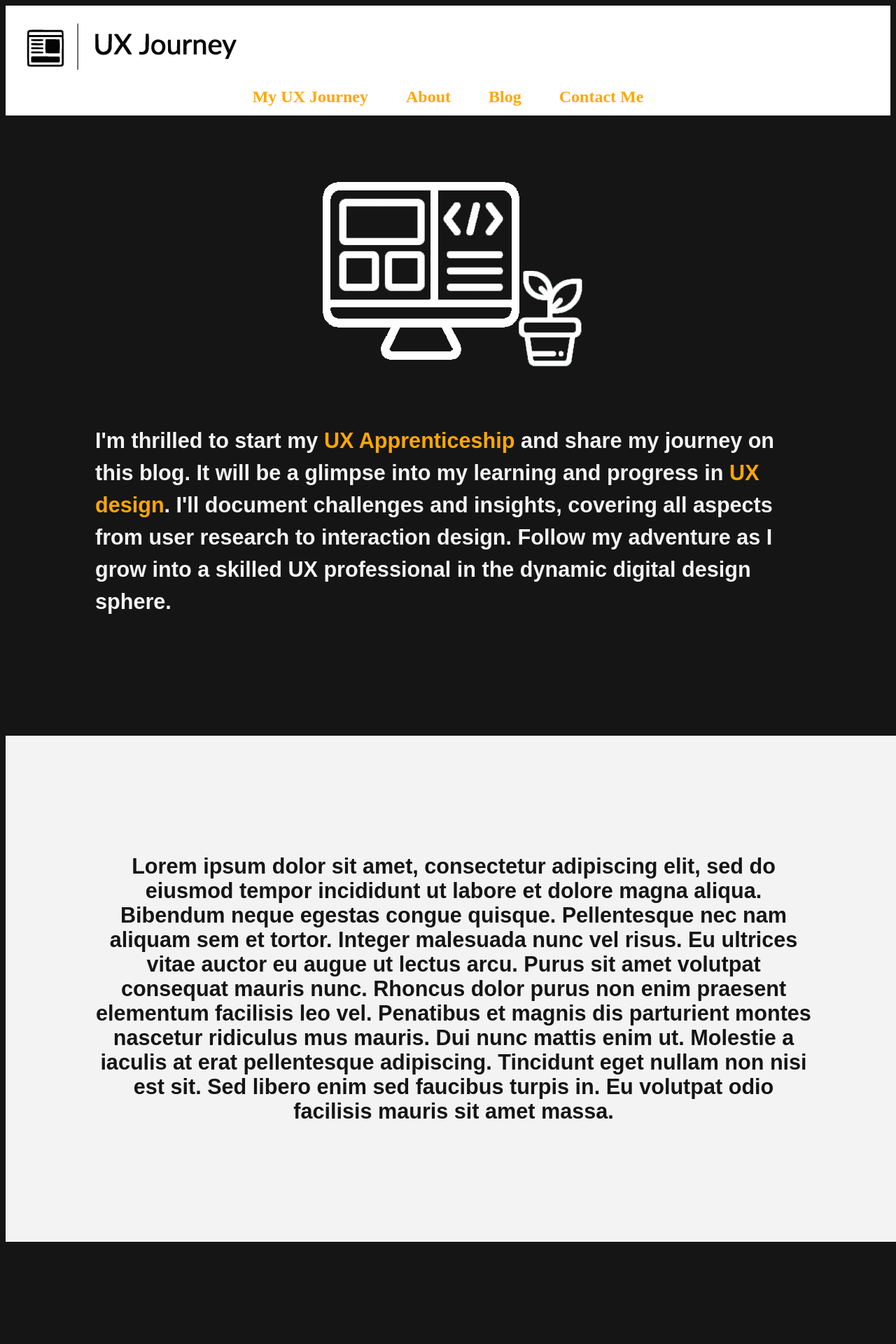
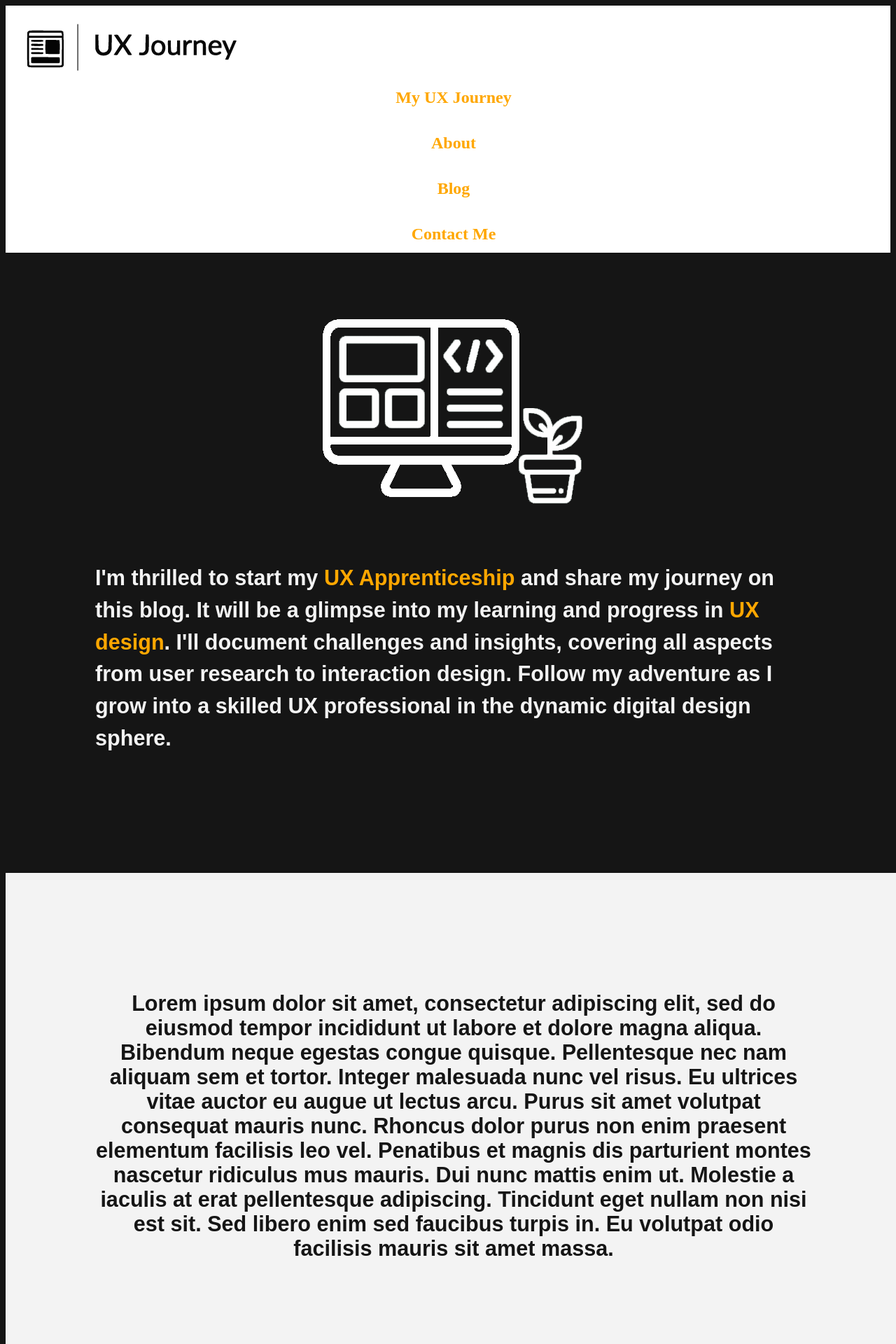
Before and after one commit to myuxjourney/myuxjourney.github.io, a Jekyll site: the page built from index.html, in a window 1280 px wide. Shown: the top 1920 px of the page at 70% size. Built offline with Jekyll 4.4.1, drawn with Linux system fonts in a browser that asks for light colours; nearby versions of some CDN libraries.

Commit message:
small changes

```diff
--- a/_includes/header.html
+++ b/_includes/header.html
@@ -1,11 +1,13 @@
 <header class="site-header">
   <img
     src="/images/uxjourneylogo.png"
-    id="mylogo"
+    class="mylogo"
     href="https://myuxjourney.github.io/"
     alt="UX Journey Logo"
     style="
-      max-height: 68vw;
+      display: grid;
+      max-height: 68vh;
+      max-width: 100vw;
       max-width: 300px;
       padding-left: 30px;
       padding-top: 2%;
--- a/_sass/_base.scss
+++ b/_sass/_base.scss
@@ -22,6 +22,7 @@ section {
 }
 
 .two {
+  display: grid;
   background-color: #f3f3f3;
   color: rgb(21, 21, 21);
   font-size: calc(5px + 2vw);
@@ -47,6 +48,8 @@ section {
 }
 
 .navigation {
+  display: grid;
+  width: 100vw;
   text-align: center;
   justify-content: center;
 }
@@ -138,7 +141,7 @@ img:hover {
   box-shadow: 0px 0px 10px #ffa700;
 }
 
-#mylogo {
+.mylogo {
   box-shadow: none;
 }
 
--- a/_sass/_form.scss
+++ b/_sass/_form.scss
@@ -31,7 +31,7 @@ button {
   padding: 10px; /* Add padding for better appearance */
   border: 1px solid #fff; /* Set border color */
   border-radius: 5px; /* Add rounded corners to form elements */
-  background-color: #444; /* Set form element background color */
+  background-color: #ffa700; /* Set form element background color */
   color: #fff; /* Set form element text color to white */
 }
 
--- a/_sass/_header.scss
+++ b/_sass/_header.scss
@@ -1,5 +1,5 @@
 header.site-header {
-  width: auto;
+  width: 100 vw;
   display: grid;
   grid-template-columns: auto;
   background: #ffffff;
--- a/_sass/_layout.scss
+++ b/_sass/_layout.scss
@@ -1,6 +1,8 @@
 .main-content {
+  display: grid;
   width: 100vw;
   margin-top: 5%;
+  z-index: 1;
 }
 
 .content-wrap {
```
Also changed, not shown: Contact.html (+4 -4 lines).
